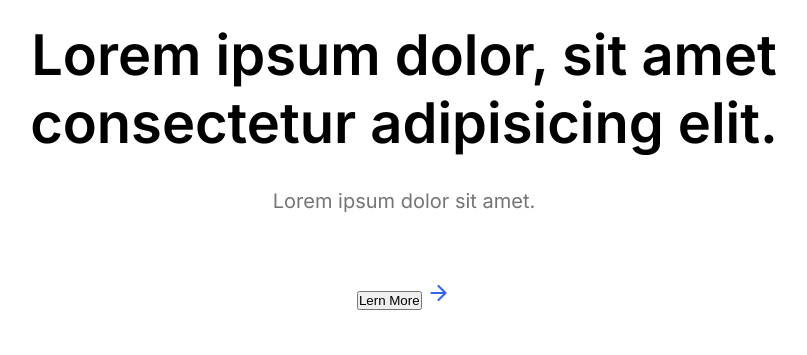
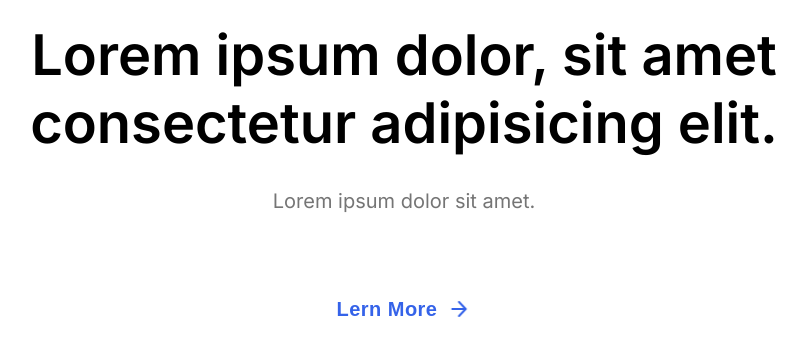
Before and after one commit to nadya12082012/group--2, a plain HTML site: page index.html in a window 1280 px wide. Shown: the part 141-496 px from the top of the page, without its empty margins (236-1043 px from the left). Drawn offline with Linux system fonts and the light colour scheme.

Commit message:
Закончила весь блок, разместила кнопку и применила стили

```diff
--- a/index.html
+++ b/index.html
@@ -24,7 +24,7 @@
             </div>
 
             <div class="block_but">
-                <button>Lern More</button> <img src="/image/Feather Icon.png" alt="#">
+                <button class="lern">Lern More</button> <img class="icon" src="/image/Feather Icon.png" alt="#">
             </div>
         </div>
     </div>
--- a/style.css
+++ b/style.css
@@ -17,8 +17,8 @@ body {
 .section_promo {
     display: flex;
     flex-direction: column;
-
     align-items: center;
+    height: 614px;
 }
 
 .logo {
@@ -51,3 +51,32 @@ h2 {
     display: block;
     text-align: center;
     margin-bottom: 68px;
+
+
+}
+
+.block_but {
+    display: flex;
+    flex-direction: row;
+    justify-content: center;
+    align-items: center;
+    padding: 8px 22px;
+    width: 191px;
+    height: 40px;
+}
+
+.lern {
+    letter-spacing: 0.46px;
+    font-size: 20px;
+    font-weight: 600;
+    color: #3563E9;
+    border: none;
+    background-color: white;
+}
+
+.icon {
+    display: block;
+    width: 24px;
+    height: 24px;
+    margin-left: 10px;
+}
```
